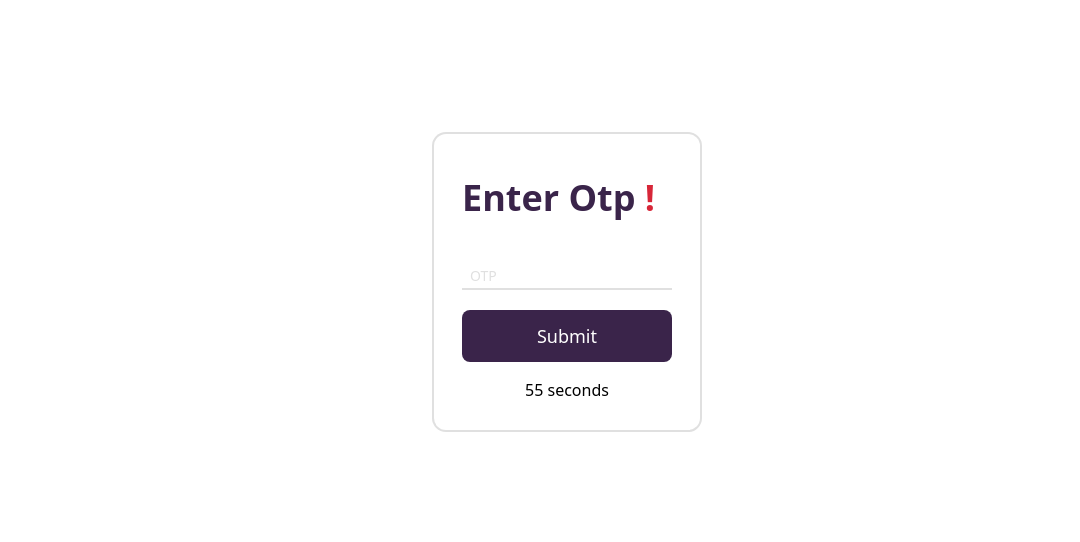
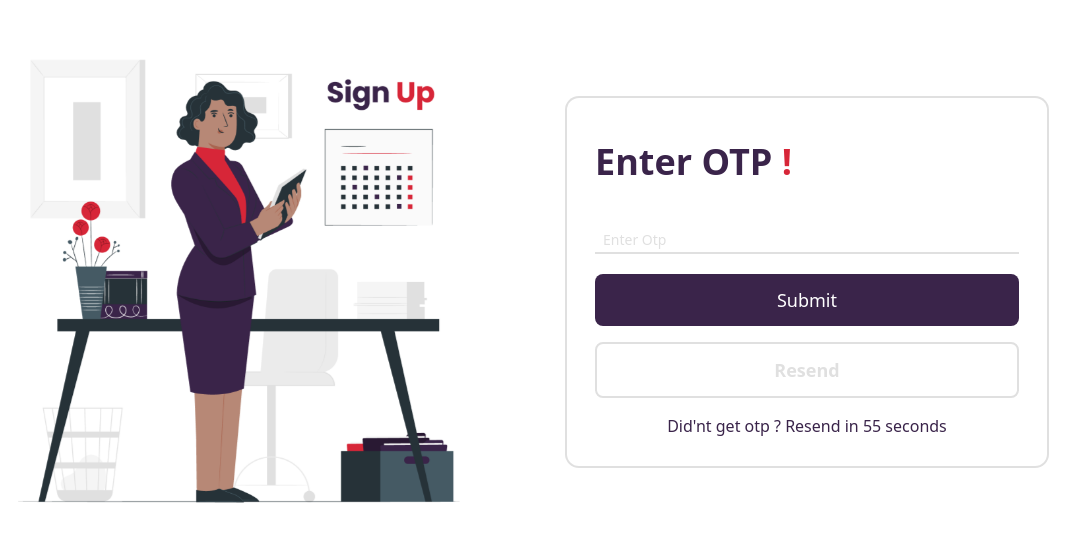
Before and after one commit to najwakv/login-signup-typescript, a React (Vite) app in the folder client/: page /otp in a window 1280 px wide. Shown: the part 118-660 px from the top of the page, without its empty margins (73-1153 px from the left). Built offline with nearby package versions, Linux system fonts and the light colour scheme.

Commit message:
Changed styling of otp page.

```diff
--- a/client/src/pages/Otp.tsx
+++ b/client/src/pages/Otp.tsx
@@ -1,62 +1,71 @@
 import React, { useEffect, useState } from "react";
+import registerImage from "../assets/register.png";
 import Heading from "../components/Heading";
 import InputField from "../components/InputField";
 import AuthButton from "../components/AuthButton";
+import ImagePanel from "../components/ImagePanel";
 
 const Otp: React.FC = () => {
-  const [timer, setTimer] = useState(60);
-  const [isResending, setIsResending] = useState(false);
+  const [timeRemaining, setTimeRemaining] = useState(60);
+  const [isResendEnabled, setIsResendEnabled] = useState(false);
 
-  // Function to handle OTP input change
-  const handleOTPChange = (event: React.ChangeEvent<HTMLInputElement>) => {
-    setOTP(event.target.value);
+  // Timer to decrease time remaining every second
+  useEffect(() => {
+    const timer = setInterval(() => {
+      setTimeRemaining((prevTime) => prevTime - 1);
+    }, 1000);
+
+    // Clear timer when time reaches 0
+    if (timeRemaining === 0) {
+      clearInterval(timer);
+      setIsResendEnabled(true);
+    }
+
+    return () => clearInterval(timer);
+  }, [timeRemaining]);
+
+  const handleResendClick = () => {
+    setTimeRemaining(60);
+    setIsResendEnabled(false);
   };
 
-  // Function to handle OTP submission
-  const handleSubmitOTP = () => {
-
-  };
-
-  // Function to handle OTP resend
-  const handleResendOTP = () => {
-    // Resend OTP logic here
-    setIsResending(true);
-    // Start timer for OTP expiry
-    setTimeout(() => {
-      setIsResending(false);
-      setTimer(60);
-    }, 60000);
-  };
-
-  // Countdown timer for OTP expiry
-  useEffect(() => {
-    const interval = setInterval(() => {
-      setTimer((prevTimer) => (prevTimer > 0 ? prevTimer - 1 : 0));
-    }, 1000);
-    return () => clearInterval(interval);
-  }, []);
-
   return (
-    <section className="w-screen h-screen flex justify-center items-center">
-      <div className="w-auto h-auto bg-white rounded-xl ring-2 ring-gray">
+    <section className="w-screen h-screen flex">
+      {/* Left half */}
+      <ImagePanel image={registerImage} />
+      {/* Right half */}
+      <div className="w-full tablet:w-1/2 h-full flex justify-center items-center tablet:h-screen">
+        <div className="w-3/4 h-auto bg-white rounded-xl ring-2 ring-gray tablet:mr-auto">
           {/* Form */}
           <form className="px-7 py-7 monitor:px-14 monitor:py-8 space-y-3 desktop:space-y-4 monitor:space-y-6">
             <div className="flex justify-between items-center py-4">
-            <Heading title="Enter Otp" />
+              <Heading title="Enter OTP" />
             </div>
-          <InputField id="otp" name="otp" placeholder="OTP" type="number" />
+            <InputField
+              id="otp"
+              name="otp"
+              placeholder="Enter Otp"
+              type="text"
+            />
             <AuthButton to="/" label="Submit" />
-          {timer > 0 ? (
-            <p className="text-center">{timer} seconds</p>
-          ) : (
-            <p className="text-center">
-              OTP expired.{" "}
-              <button onClick={handleResendOTP} disabled={isResending}>
-                Resend OTP
+            <button
+              onClick={handleResendClick}
+              disabled={!isResendEnabled}
+              className={`w-full  font-bold border-2 text-sm laptop:text-base desktop:text-lg py-2 desktop:py-3 monitor:py-4 rounded-lg ${
+                isResendEnabled
+                  ? "bg-white text-black  cursor-pointer"
+                  : "bg-white text-gray border-gray cursor-not-allowed"
+              }`}
+            >
+              Resend
             </button>
-            </p>
+            {!isResendEnabled && (
+              <div className="text-purple text-xs laptop:text-sm desktop:text-base monitor:text-lg  mt-2 text-center font-medium">
+                Did'nt get otp ? Resend in {timeRemaining} seconds
+              </div>
             )}
           </form>
+        </div>
       </div>
     </section>
   );
```
Lines whose indentation alone changed are shown as unchanged.
